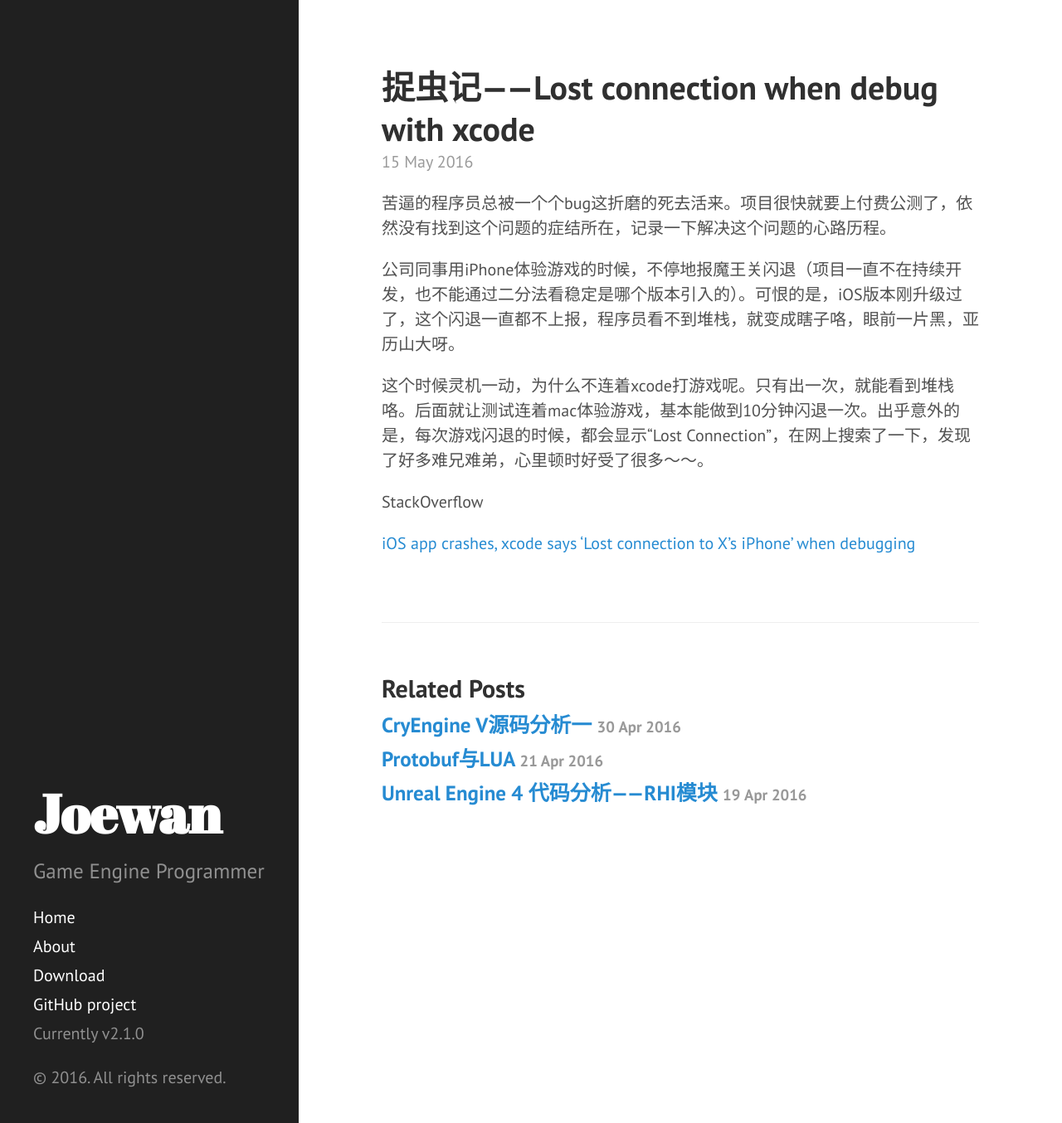
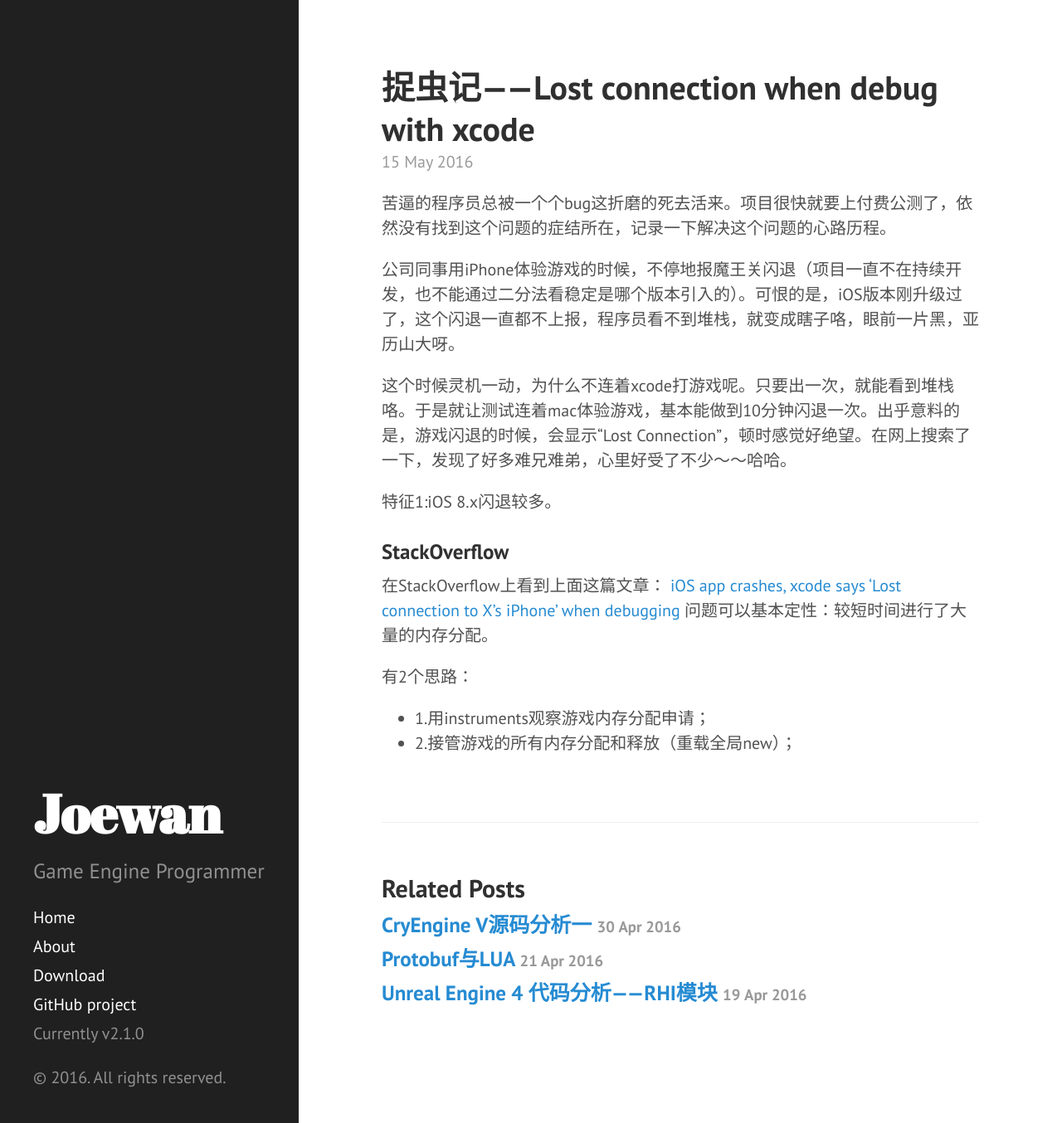
Before and after one commit to joewan/joewan.github.io, a Jekyll site: the page built from _posts/2016-05-15-lost-connection-when-debug-with-xcode.md, in a window 1280 px wide and 1354 px high. Shown: the whole window at 83% size. Built offline with Jekyll 4.4.1, drawn with Linux system fonts in a browser that asks for light colours.

Commit message:
捉虫记。

```diff
--- a/_posts/2016-05-15-lost-connection-when-debug-with-xcode.md
+++ b/_posts/2016-05-15-lost-connection-when-debug-with-xcode.md
@@ -7,8 +7,16 @@ title: 捉虫记——Lost connection when debug with xcode
 
 公司同事用iPhone体验游戏的时候，不停地报魔王关闪退（项目一直不在持续开发，也不能通过二分法看稳定是哪个版本引入的）。可恨的是，iOS版本刚升级过了，这个闪退一直都不上报，程序员看不到堆栈，就变成瞎子咯，眼前一片黑，亚历山大呀。
 
-这个时候灵机一动，为什么不连着xcode打游戏呢。只有出一次，就能看到堆栈咯。后面就让测试连着mac体验游戏，基本能做到10分钟闪退一次。出乎意外的是，每次游戏闪退的时候，都会显示“Lost Connection”，在网上搜索了一下，发现了好多难兄难弟，心里顿时好受了很多～～。
+这个时候灵机一动，为什么不连着xcode打游戏呢。只要出一次，就能看到堆栈咯。于是就让测试连着mac体验游戏，基本能做到10分钟闪退一次。出乎意料的是，游戏闪退的时候，会显示“Lost Connection”，顿时感觉好绝望。在网上搜索了一下，发现了好多难兄难弟，心里好受了不少～～哈哈。
 
-StackOverflow
+特征1:iOS 8.x闪退较多。
 
+### StackOverflow
+在StackOverflow上看到上面这篇文章：
 [iOS app crashes, xcode says 'Lost connection to X's iPhone' when debugging](http://stackoverflow.com/questions/26020832/ios-app-crashes-xcode-says-lost-connection-to-xs-iphone-when-debugging)
+问题可以基本定性：较短时间进行了大量的内存分配。
+
+有2个思路：
+
++ 1.用instruments观察游戏内存分配申请；
++ 2.接管游戏的所有内存分配和释放（重载全局new）；
```
